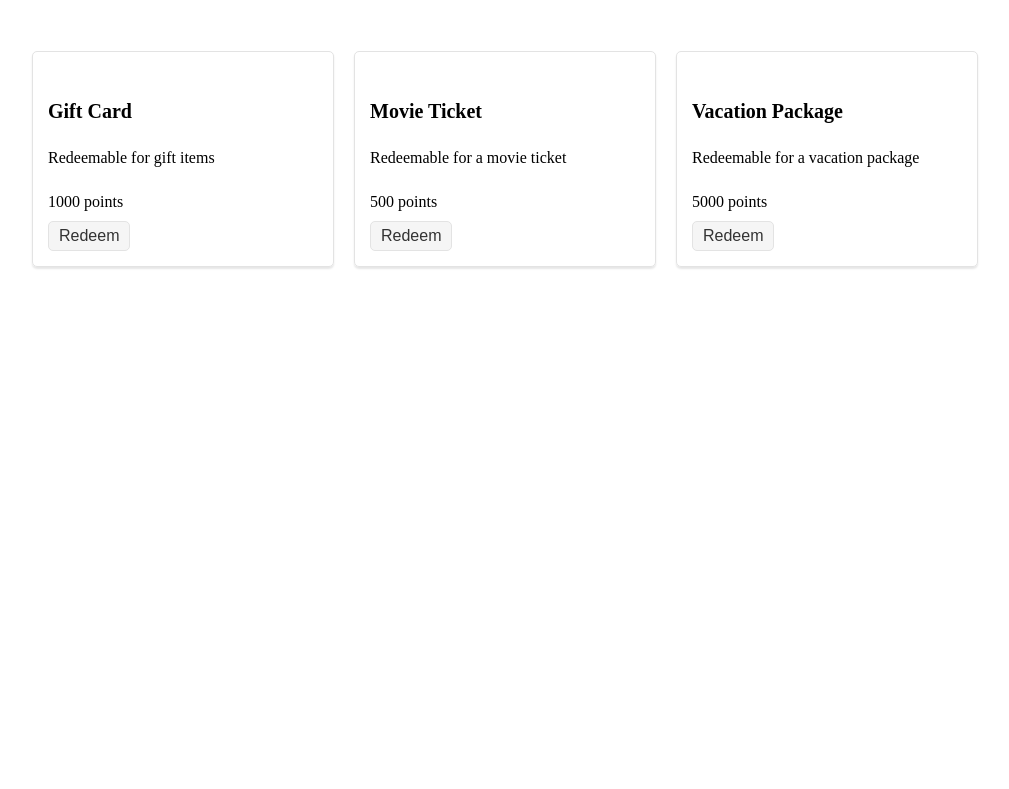
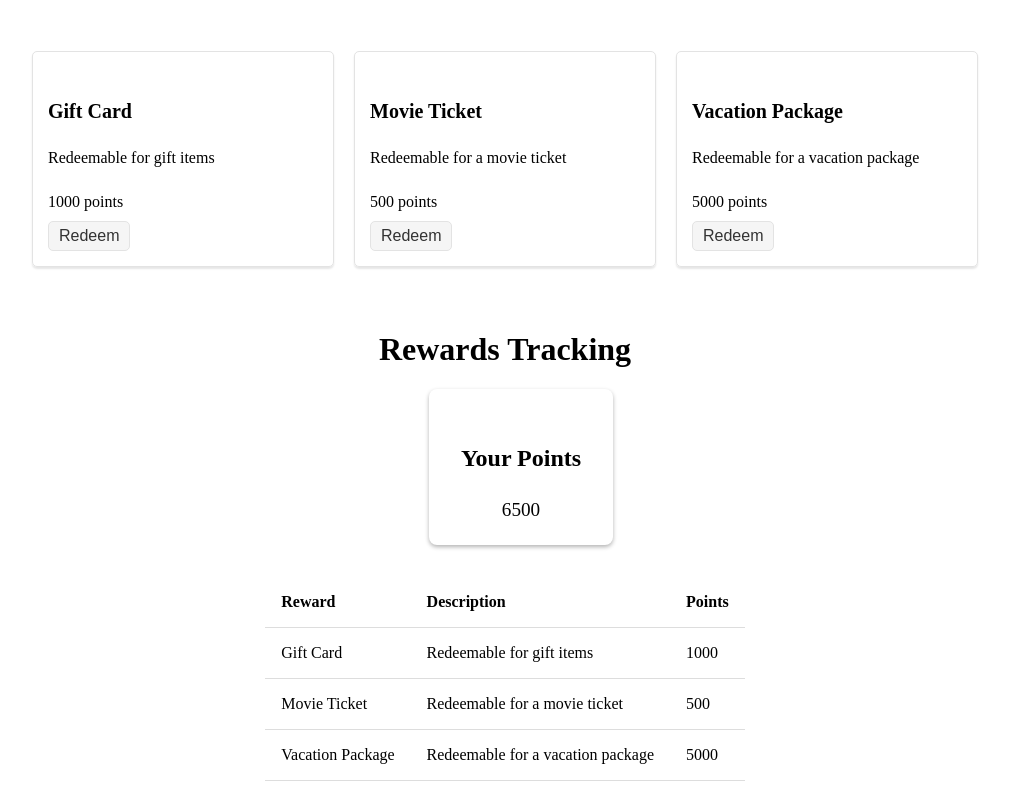
Before and after one commit to CodeReaper-10/Kudosly, an Angular app: page / in a window 1280 px wide. Shown: the part 1549-2338 px from the top of the page, without its empty margins (135-1144 px from the left). Before the commit the page ends 1834 px from the top, so only its background shows below. Built offline with nearby package versions, Linux system fonts and the light colour scheme.

Commit message:
rewards-tracking added

```diff
--- a/src/app/app.component.html
+++ b/src/app/app.component.html
@@ -1,3 +1,4 @@
 <app-login></app-login>
 <app-signup></app-signup>
 <app-rewards-catalog></app-rewards-catalog>
+<app-rewards-tracking></app-rewards-tracking>
--- a/src/app/app.module.ts
+++ b/src/app/app.module.ts
@@ -7,13 +7,15 @@ import { AppComponent } from './app.component';
 import { LoginComponent } from './components/login/login.component';
 import { SignupComponent } from './components/signup/signup.component';
 import { RewardsCatalogComponent } from './components/rewards-catalog/rewards-catalog.component';
+import { RewardsTrackingComponent } from './components/rewards-tracking/rewards-tracking.component';
 
 @NgModule({
   declarations: [
     AppComponent,
     LoginComponent,
     SignupComponent,
-    RewardsCatalogComponent
+    RewardsCatalogComponent,
+    RewardsTrackingComponent
   ],
   imports: [
     BrowserModule,
--- /dev/null
+++ b/src/app/components/rewards-tracking/rewards-tracking.component.css
@@ -0,0 +1,53 @@
+.container {
+    display: flex;
+    flex-direction: column;
+    align-items: center;
+    margin-top: 2rem;
+  }
+
+  .card {
+    width: 100%;
+    display: flex;
+    flex-direction: column;
+    align-items: center;
+    padding: 1rem;
+    border-radius: 0.5rem;
+    box-shadow: 0 2px 4px rgba(0, 0, 0, 0.3);
+  }
+
+  .card-body {
+    display: flex;
+    flex-direction: column;
+    align-items: center;
+  }
+
+  .card-title {
+    font-size: 1.5rem;
+    font-weight: bold;
+    margin-bottom: 0.5rem;
+  }
+
+  .card-text {
+    font-size: 1.2rem;
+    margin-bottom: 0.5rem;
+  }
+
+  .table {
+    width: 100%;
+    border-collapse: collapse;
+    margin-top: 2rem;
+  }
+
+  th, td {
+    padding: 1rem;
+    text-align: left;
+    border-bottom: 1px solid #ddd;
+  }
+
+  th {
+    font-weight: bold;
+  }
+
+  tr:hover {
+    background-color: #f5f5f5;
+  }
--- /dev/null
+++ b/src/app/components/rewards-tracking/rewards-tracking.component.html
@@ -0,0 +1,33 @@
+<div class="container">
+    <h1>Rewards Tracking</h1>
+    <div class="row">
+      <div class="col-md-6">
+        <div class="card mb-4 box-shadow">
+          <div class="card-body">
+            <h5 class="card-title">Your Points</h5>
+            <p class="card-text">{{ totalPoints }}</p>
+          </div>
+        </div>
+      </div>
+    </div>
+    <div class="row">
+      <div class="col-md-12">
+        <table class="table">
+          <thead>
+            <tr>
+              <th>Reward</th>
+              <th>Description</th>
+              <th>Points</th>
+            </tr>
+          </thead>
+          <tbody>
+            <tr *ngFor="let reward of rewards">
+              <td>{{ reward.name }}</td>
+              <td>{{ reward.description }}</td>
+              <td>{{ reward.points }}</td>
+            </tr>
+          </tbody>
+        </table>
+      </div>
+    </div>
+  </div>
--- /dev/null
+++ b/src/app/components/rewards-tracking/rewards-tracking.component.ts
@@ -0,0 +1,24 @@
+import { Component, OnInit } from '@angular/core';
+import { RewardsService } from 'src/app/services/rewards.service';
+import { Reward } from 'src/app/models/reward';
+
+@Component({
+  selector: 'app-rewards-tracking',
+  templateUrl: './rewards-tracking.component.html',
+  styleUrls: ['./rewards-tracking.component.css']
+})
+export class RewardsTrackingComponent implements OnInit {
+  rewards!:Reward[];
+  totalPoints: number =  0;
+  constructor(private rewardsService: RewardsService) { }
+
+  ngOnInit() {
+    this.rewards = this.rewardsService.getRewards();
+    this.calculateTotalPoints();
+  }
+
+  calculateTotalPoints() {
+    this.totalPoints = this.rewards.reduce((total, reward) => total + reward.points, 0);
+  }
+
+}
```
Also changed, not shown: 1 other file (tests, documents, lock files or other folders).
